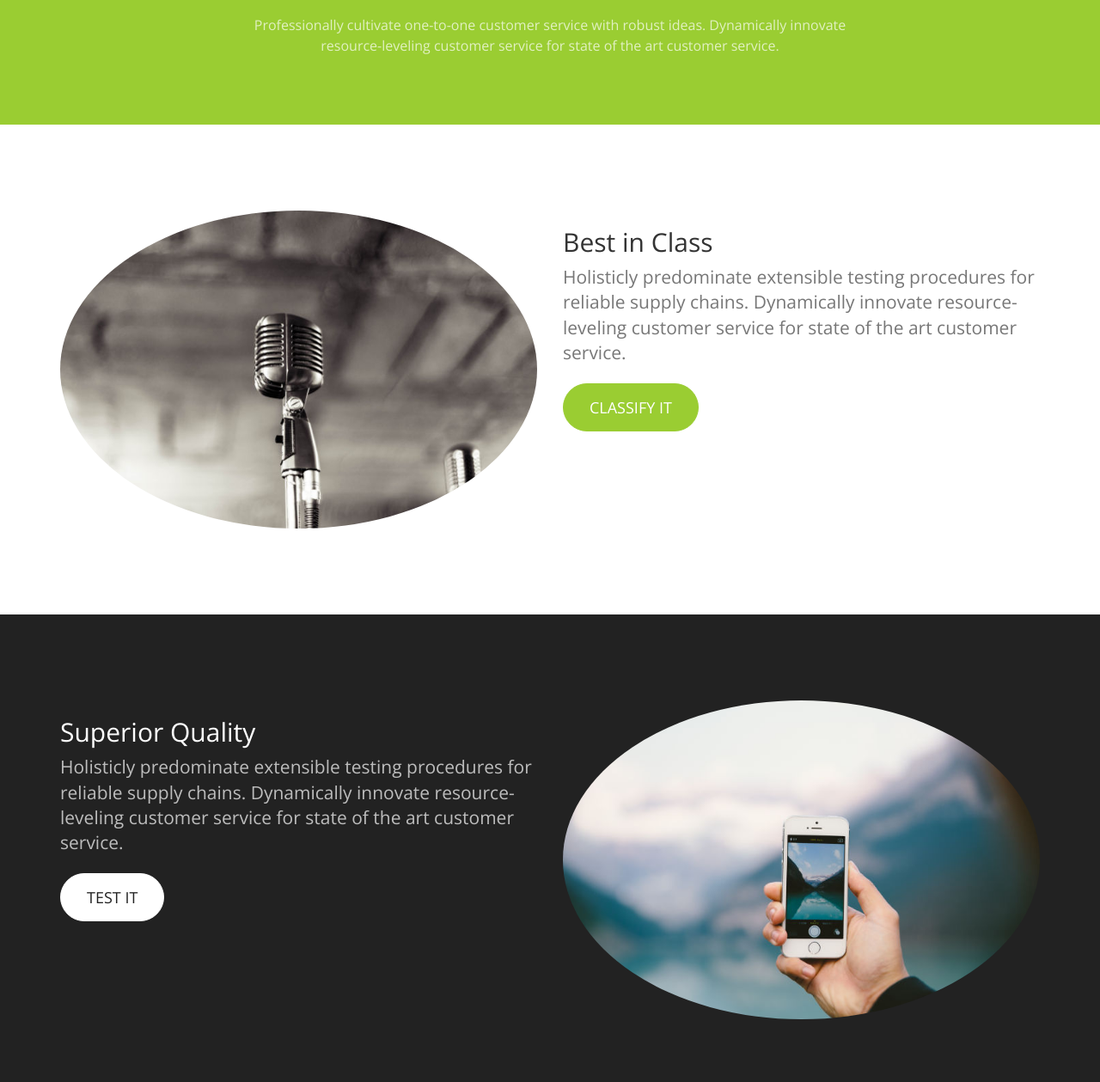
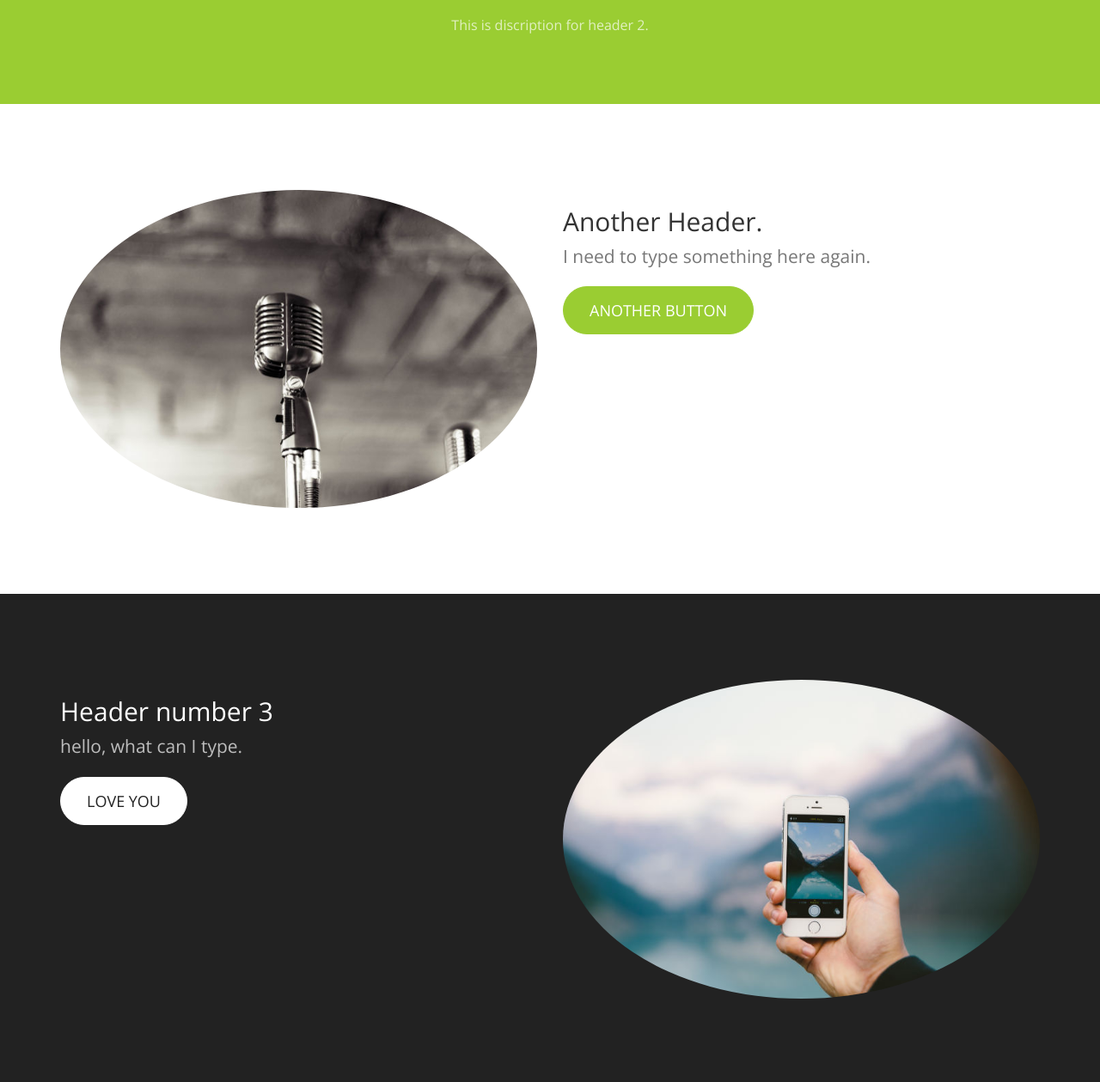
Before and after one commit to ianmaksh/homework1, a plain HTML site: page index.html in a window 1280 px wide. Shown: the part 970-2229 px from the top of the page at 86% size. Drawn offline with nearby package versions, Linux system fonts and the light colour scheme.

Commit message:
Update index.html

```diff
--- a/index.html
+++ b/index.html
@@ -74,14 +74,13 @@
             <div class="row">
                 <div class="col-lg-8 col-lg-offset-2">
                 	<span class="glyphicon glyphicon-apple" style="font-size: 60px"></span>
-                    <h2 class="section-heading">Completely synergize resource taxing relationships</h2>
-                    <p class="text-light">Professionally cultivate one-to-one customer service with robust ideas. Dynamically innovate resource-leveling customer service for state of the art customer service.</p>
+                    <h2 class="section-heading">This is header 2.</h2>
+                    <p class="text-light">This is discription for header 2.</p>
                 </div>
             </div>
         </div>
     </section>
 
-	<!-- Content 1 -->
     <section class="content">
         <div class="container">
             <div class="row">
@@ -89,9 +88,9 @@
                     <img class="img-responsive img-circle center-block" src="images/microphone.jpg" alt="">
                 </div>
                 <div class="col-sm-6">
-                	<h2 class="section-header">Best in Class</h2>
-                	<p class="lead text-muted">Holisticly predominate extensible testing procedures for reliable supply chains. Dynamically innovate resource-leveling customer service for state of the art customer service.</p>
-                	<a href="#" class="btn btn-primary btn-lg">Classify It</a>
+                	<h2 class="section-header">Another Header.</h2>
+                	<p class="lead text-muted">I need to type something here again.</p>
+                	<a href="#" class="btn btn-primary btn-lg">Another button</a>
                 </div>
 
             </div>
@@ -103,9 +102,9 @@
         <div class="container">
             <div class="row">
                 <div class="col-sm-6">
-                	<h2 class="section-header">Superior Quality</h2>
-                	<p class="lead text-light">Holisticly predominate extensible testing procedures for reliable supply chains. Dynamically innovate resource-leveling customer service for state of the art customer service.</p>
-                	<a href="#" class="btn btn-default btn-lg">Test It</a>
+                	<h2 class="section-header">Header number 3</h2>
+                	<p class="lead text-light">hello, what can I type.</p>
+                	<a href="#" class="btn btn-default btn-lg">Love you</a>
                 </div>
                 <div class="col-sm-6">
                     <img class="img-responsive img-circle center-block" src="images/iphone.jpg" alt="">
```
